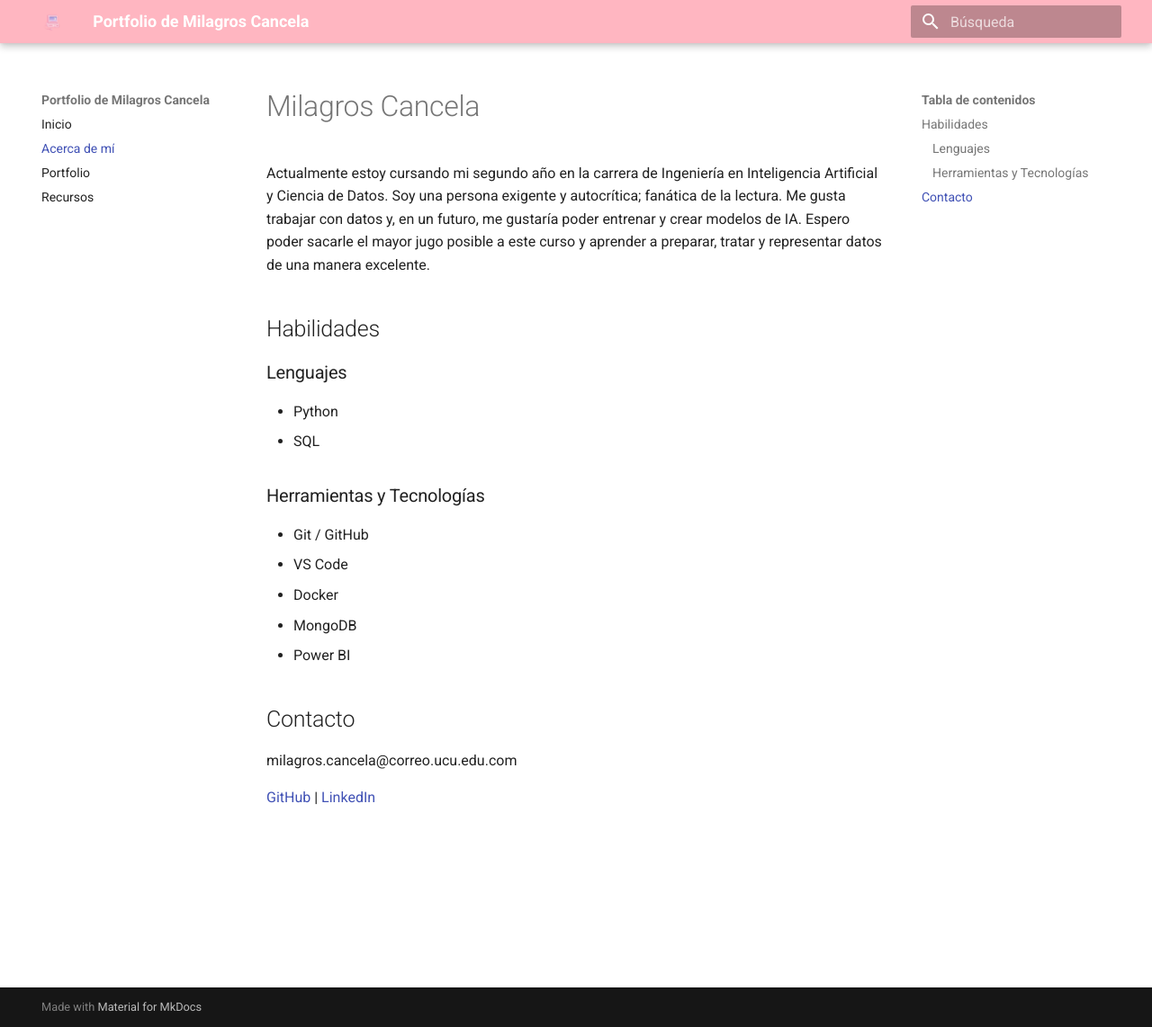
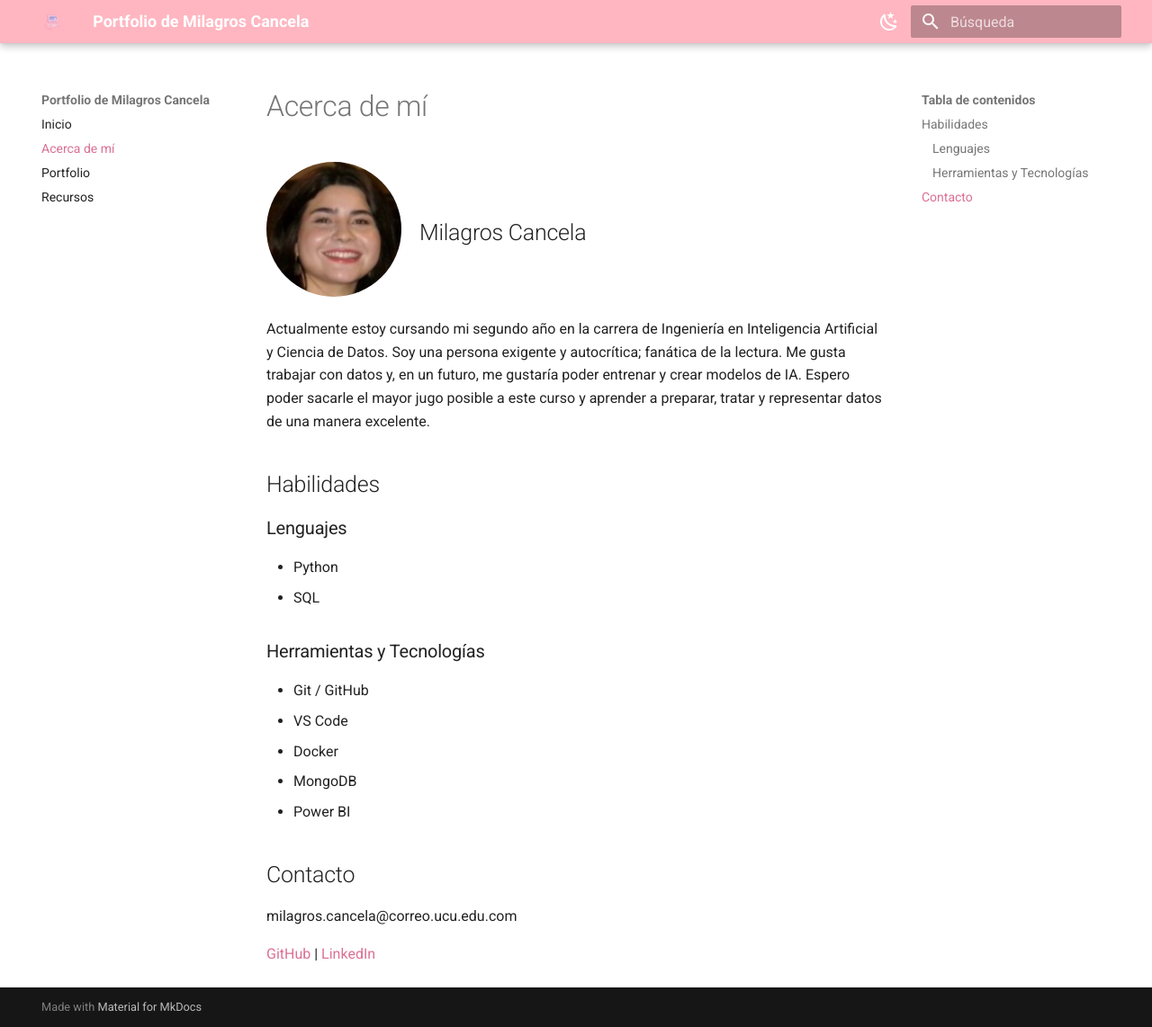
Before and after one commit to milagroscancela/ia-portfolio, an MkDocs documentation site: the page built from docs/acerca.md, in a window 1280 px wide and 1142 px high. Shown: the whole window at 90% size. Built offline with MkDocs 1.6.1 and Material for MkDocs 9.7.7, drawn with Linux system fonts in a browser that asks for light colours.

Commit message:
Cambios en paginas de MKdocs

```diff
--- a/docs/acerca.md
+++ b/docs/acerca.md
@@ -3,7 +3,15 @@ title: "Acerca de mí"
 date: 2025-08-13
 ---
 
-# Milagros Cancela
+<div style="display: flex; align-items: center; gap: 20px;">
+
+  <img src="/assets/img_ln/foto_linkedin.png"
+       alt="Foto de Milagros Cancela"
+       style="border-radius: 50%; width: 150px; height: 150px; object-fit: cover;">
+
+  <h2 style="margin: 0;">Milagros Cancela</h2>
+
+</div>
 
 Actualmente estoy cursando mi segundo año en la carrera de Ingeniería en Inteligencia Artificial y Ciencia de Datos. Soy una persona exigente y autocrítica; fanática de la lectura. Me gusta trabajar con datos y, en un futuro, me gustaría poder entrenar y crear modelos de IA. Espero poder sacarle el mayor jugo posible a este curso y aprender a preparar, tratar y representar datos de una manera excelente.
 
@@ -25,5 +33,5 @@ Actualmente estoy cursando mi segundo año en la carrera de Ingeniería en Intel
 
 milagros.cancela@correo.ucu.edu.com
 
-[GitHub](https://github.com/milagroscancela) |
-[LinkedIn](https://www.linkedin.com/in/milagros-cancela-cano-56035331b/)
+<a href="https://github.com/milagroscancela" class="custom-link">GitHub</a> |
+<a href="https://www.linkedin.com/in/milagros-cancela-cano-56035331b/" class="custom-link">LinkedIn</a>
--- /dev/null
+++ b/docs/css/extra1.css
@@ -0,0 +1,15 @@
+nav .md-nav__link--active,
+nav .md-nav__link:focus,
+nav .md-nav__link:hover {
+  color: palevioletred !important;
+}
+
+.custom-link {
+    color: palevioletred !important; /* Cambia este color al que prefieras */
+    text-decoration: none; /* Opcional: elimina el subrayado */
+  }
+
+  .custom-link:hover {
+    color: darkviolet !important; /* Cambia el color al pasar el cursor */
+    text-decoration: underline; /* Opcional: agrega subrayado al pasar el cursor */
+  }
--- a/mkdocs.yml
+++ b/mkdocs.yml
@@ -7,6 +7,17 @@ theme:
     - navigation.indexes
   logo: assets/img/logo.png
   favicon: assets/img/logo.png
+  palette:
+    - scheme: default
+      primary: indigo
+      toggle:
+        icon: material/weather-night
+        name: Cambiar a oscuro
+    - scheme: slate
+      primary: indigo
+      toggle:
+        icon: material/weather-sunny
+        name: Cambiar a claro
 plugins:
   - search
   - awesome-pages
@@ -28,3 +39,4 @@ markdown_extensions:
       custom_checkbox: true
 extra_css:
   - css/extra.css
+  - css/extra1.css
```
Also changed, not shown: docs/portfolio/index.md (+6 -7 lines), docs/assets/img/foto_linkedin.jpeg, docs/assets/img_ln/foto_linkedin.png (added), docs/portfolio/1_dataset_iris.md (renamed from docs/portfolio/01-primera-entrada.md).
